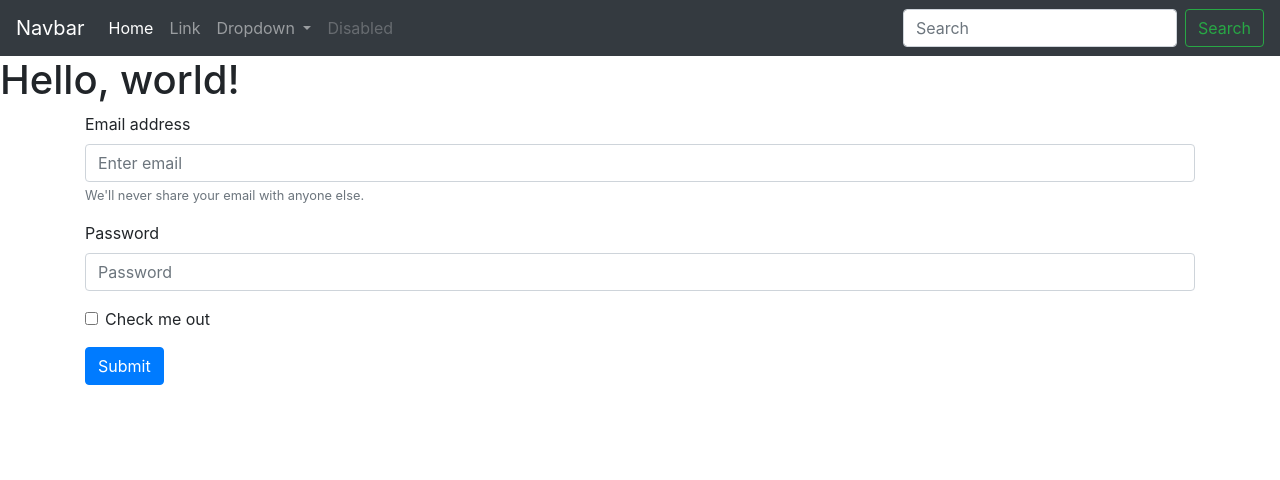
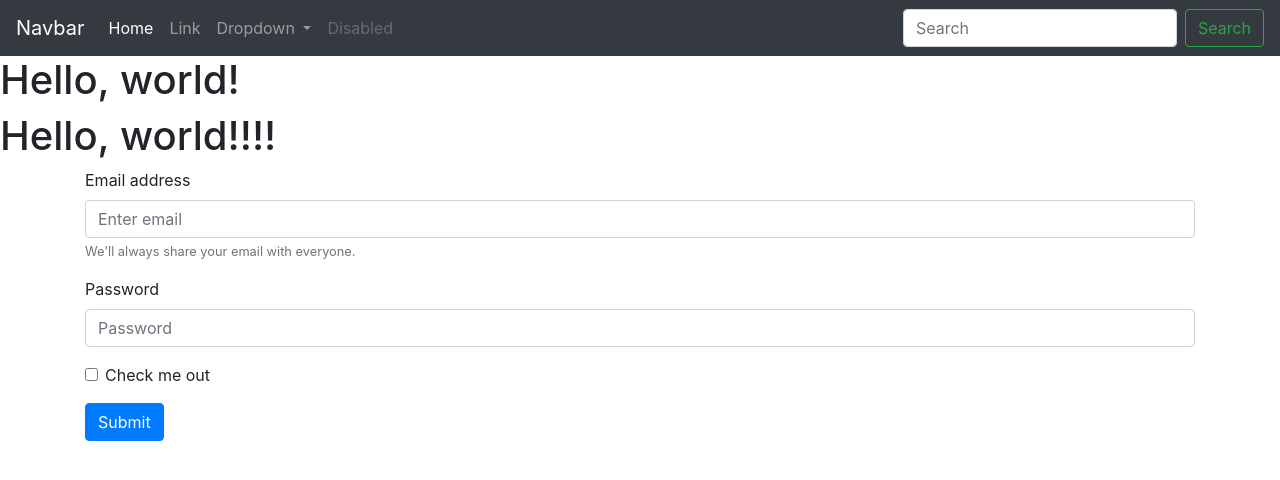
Before and after one commit to hamza-nasir-visiomate/centralized-workflow, a plain HTML site: page index.html in a window 1280 px wide. Drawn offline with nearby package versions, Linux system fonts and the light colour scheme.

Commit message:
resolve conflict

```diff
--- a/index.html
+++ b/index.html
@@ -47,12 +47,13 @@
   </div>
 </nav>
     <h1>Hello, world!</h1>
+    <h1>Hello, world!!!!</h1>
     <div class="container">
       <form>
         <div class="form-group">
           <label for="exampleInputEmail1">Email address</label>
           <input type="email" class="form-control" id="exampleInputEmail1" aria-describedby="emailHelp" placeholder="Enter email">
-          <small id="emailHelp" class="form-text text-muted">We'll never share your email with anyone else.</small>
+          <small id="emailHelp" class="form-text text-muted">We'll always share your email with everyone.</small>
         </div>
         <div class="form-group">
           <label for="exampleInputPassword1">Password</label>
```
